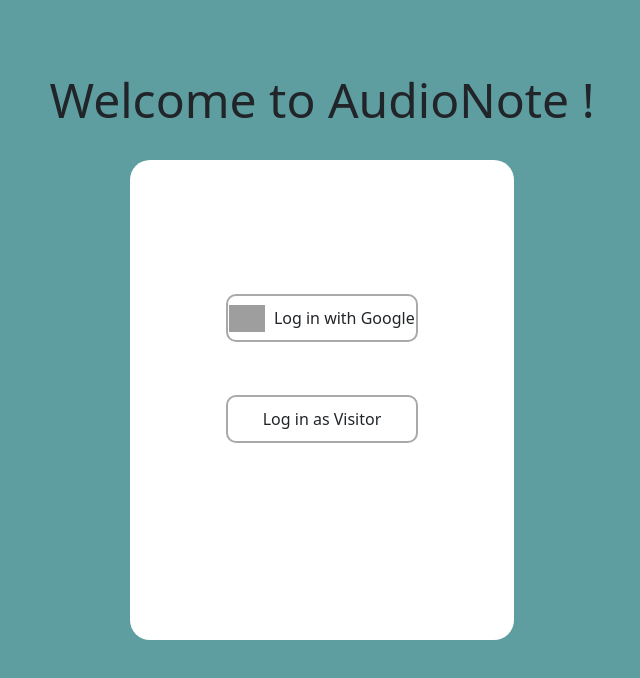
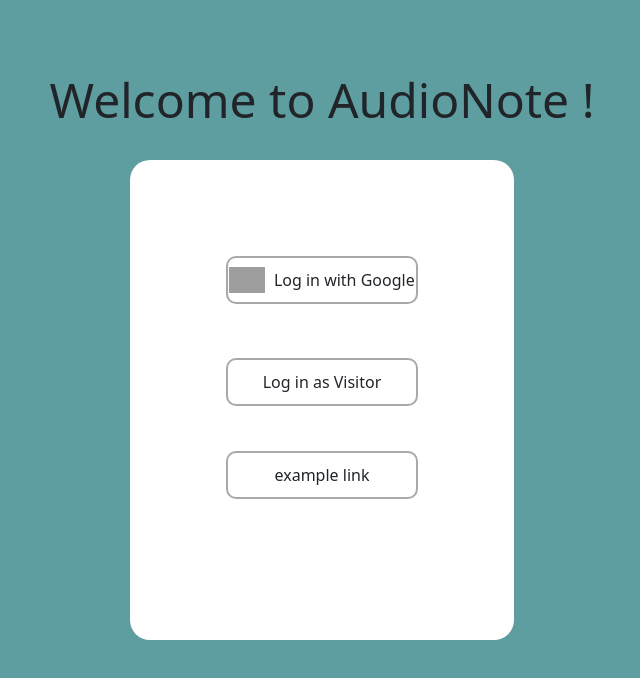
Before and after one commit to WalterChang30206/MusicPlaylist, a React (Create React App) app in the folder frontend/: page /login in a window 1280 px wide. Shown: the top 678 px of the page, without its empty margins (318-958 px from the left). Built offline with nearby package versions, Linux system fonts and the light colour scheme; no server answers; grey boxes are pictures that could not be loaded.

Commit message:
adding example video link

```diff
--- a/frontend/public/index.html
+++ b/frontend/public/index.html
@@ -24,7 +24,7 @@
       work correctly both with client-side routing and a non-root public URL.
       Learn how to configure a non-root public URL by running `npm run build`.
     -->
-    <title>React App</title>
+    <title>Audio Note</title>
     <link href="https://cdn.jsdelivr.net/npm/bootstrap@5.3.0/dist/css/bootstrap.min.css" rel="stylesheet" integrity="sha384-9ndCyUaIbzAi2FUVXJi0CjmCapSmO7SnpJef0486qhLnuZ2cdeRhO02iuK6FUUVM" crossorigin="anonymous">
   </head>
   <body>
--- a/frontend/src/Loginpage.css
+++ b/frontend/src/Loginpage.css
@@ -46,7 +46,7 @@
     justify-content: center;
     align-items: center;
     /* border-style: solid; */
-    margin-top: 35%;
+    margin-top: 25%;
 }
 
 #login_googleButton img {
@@ -65,6 +65,11 @@
     border-width: 2px;
     border-color:darkgray;
 }
+#login_googleButton div:hover {
+    color: white;
+    background-color: gray;
+    transition-duration: 0.3s;
+}
 
 #login_visitorButton {
     width: 100%;
@@ -73,7 +78,7 @@
     justify-content: center;
     align-items: center;
     /* border-style: solid; */
-    margin-top: -25%;
+    margin-top: -15%;
 
 }
 
@@ -88,3 +93,35 @@
     border-width: 2px;
     border-color:darkgray;
 }
+
+#login_visitorButton div:hover {
+    color: white;
+    background-color: gray;
+    transition-duration: 0.3s;
+}
+
+#example_link {
+    width: 100%;
+    height: 10%;
+    display: flex;
+    justify-content: center;
+    align-items: center;
+    /* border-style: solid; */
+    margin-top: -20%;
+}
+#example_link div {
+    width: 50%;
+    height: 100%;
+    border-style: solid;
+    display: flex;
+    justify-content: center;
+    align-items: center;
+    border-radius: 10px;
+    border-width: 2px;
+    border-color:darkgray;
+}
+#example_link div:hover {
+    color: white;
+    background-color: gray;
+    transition-duration: 0.3s;
+}
--- a/frontend/src/pages/Librarypage.js
+++ b/frontend/src/pages/Librarypage.js
@@ -63,7 +63,7 @@ const Librarypage = () => {
 
     let getLib_list = async () => {
 
-        let response = await fetch( 'https://www.audionote.tw/api/library/' + user_email )
+        let response = await fetch(  api_url + '/library/' + user_email )
         let data = await response.json()
 
         setLib_list(data)
@@ -129,7 +129,11 @@ const Librarypage = () => {
             return true
         }
     }
-
+    // const vis_auth = () => {
+    //     if (user_email == 'visitor@audionote.com') {
+    //         return true
+    //     }
+    // }
 
 // 製作一個撤銷 token 的登出按鈕，同時，因為訪客並沒有向 google 申請 token，而是在一樣的 localStorage 位置上塞入我給的 pseudo data，所以登出按鈕也會根據身分做出不一樣的行為
     async function logout () {
--- a/frontend/src/pages/Loginpage.js
+++ b/frontend/src/pages/Loginpage.js
@@ -63,8 +63,15 @@ function Loginpage() {
 
         // 把前面預先創建好的 form，放進 html body 裡面，實際把整個 form 表單傳送出去
         document.body.appendChild(form);
-        form.submit();
 
+        // form.submit();
+
+        // 由於 google OAuth 2.0 仍在驗證中，我需要告知用戶我這項功能尚未完成，要引導他們到影片參考如何使用
+        const a = async() => {
+            await alert('Google OAuth 2.0 still confirming by google , not allowed to activate this function right now, please take a look at the example below')
+            form.submit();
+        }
+        a()
     }
 
     // 訪客登入
@@ -73,6 +80,11 @@ function Loginpage() {
         localStorage.setItem('oauth2-test-params', JSON.stringify(pseudo_params))
         localStorage.setItem('user_email','visitor@audionote.com')
         window.location.assign(root_url + '/library')
+    }
+
+    // Google OAuth 2.0 仍在驗證中，所以我要提供 example video 的連結
+    function example() {
+        window.open('https://www.youtube.com/watch?v=zbaca11GPRI')
     }
 
     return (
@@ -86,8 +98,11 @@ function Loginpage() {
                         Log in with Google
                         </div>
                 </div>
-                <div id='login_visitorButton'  >
+                <div  id='login_visitorButton'  >
                     <div style={{cursor: 'pointer'}} onClick={visitor_login}>Log in as Visitor</div>
+                </div>
+                <div id='example_link'  >
+                    <div style={{cursor: 'pointer'}} onClick={example}>example link</div>
                 </div>
             </div>
         </div>
```
Also changed, not shown: 9 other files (tests, documents, lock files or other folders).
